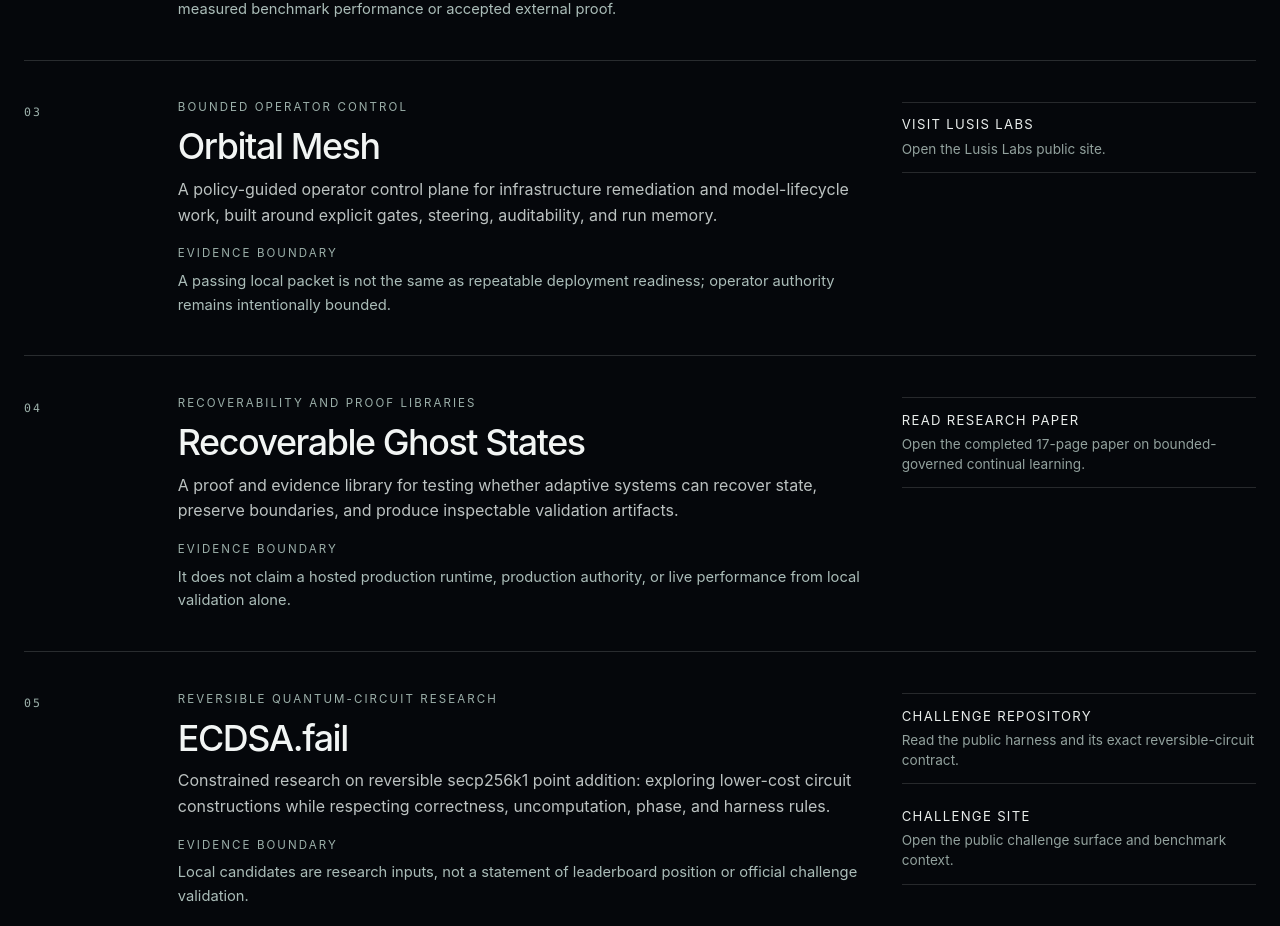
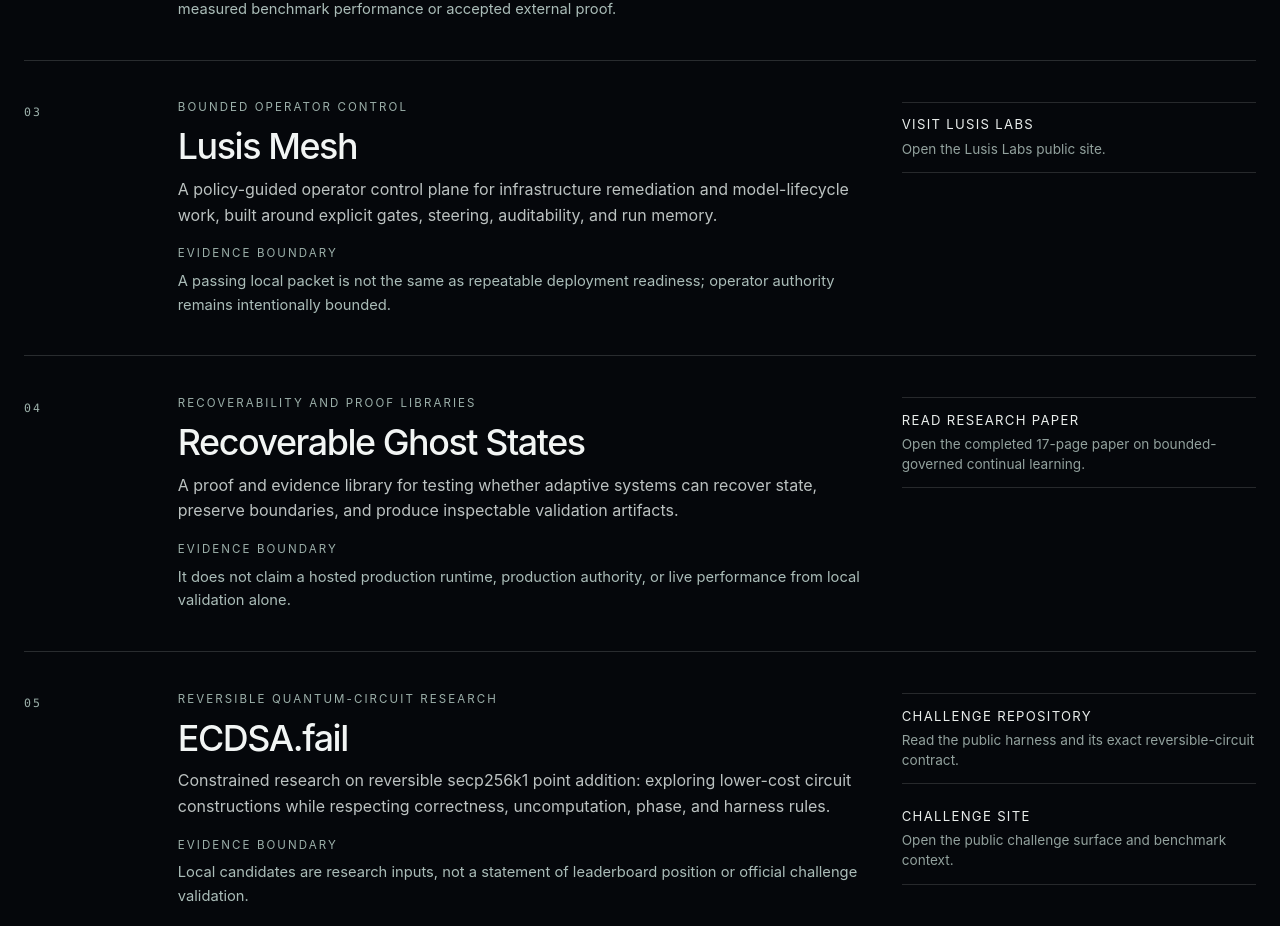
Before and after one commit to Epistetechnician/patelshaan, a React (Vite) app: page / in a window 1280 px wide. Shown: the part 5993-6919 px from the top of the page. Built offline with nearby package versions, Linux system fonts and the light colour scheme.

Commit message:
Update App.tsx

```diff
--- a/src/App.tsx
+++ b/src/App.tsx
@@ -336,7 +336,7 @@
   },
   {
     index: '03',
-    title: 'Orbital Mesh',
+    title: 'Lusis Mesh',
     discipline: 'Bounded operator control',
     summary:
       'A policy-guided operator control plane for infrastructure remediation and model-lifecycle work, built around explicit gates, steering, auditability, and run memory.',
```
